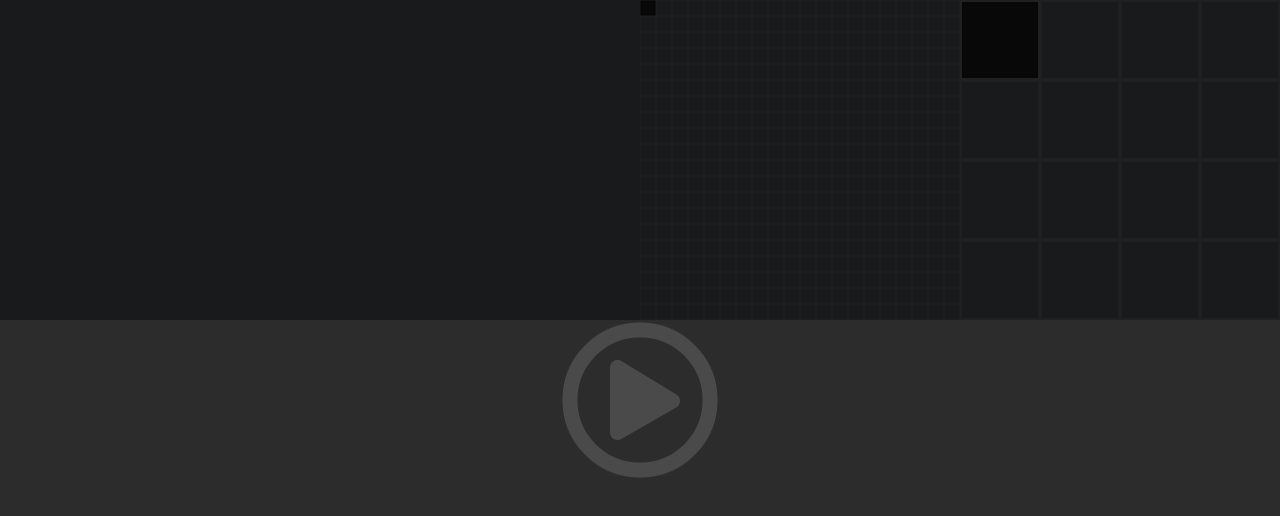
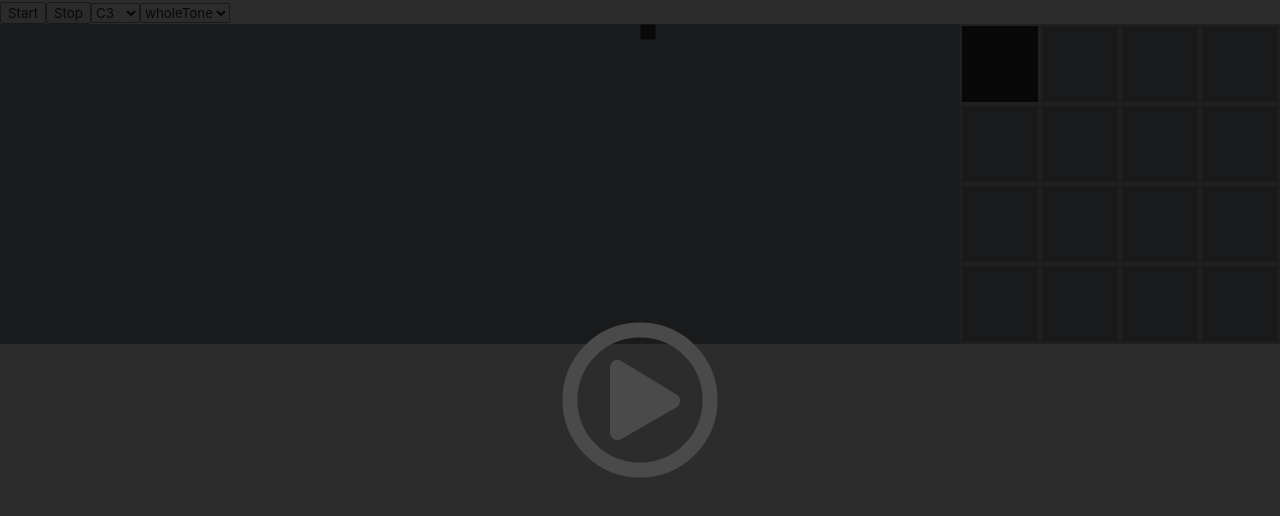
Before and after one commit to wwerner/piep, a React (Vite) app: page / in a window 1280 px wide. Shown: the top 516 px of the page. Built offline with nearby package versions, Linux system fonts and the light colour scheme.

Commit message:
Make scale and root selectable

```diff
--- a/src/App.tsx
+++ b/src/App.tsx
@@ -4,7 +4,8 @@ import { useEffect, useState } from "react";
 
 import * as Tone from "tone";
 import { PolkadotsAnimated } from "./components";
-import { Scales, useSynth } from "./components/Audio";
+import { Note, Scales, Scale, useSynth, RootNotes } from "./components/Audio";
+import { Controls } from "./components/Controls";
 import { Pixels } from "./components/Pixels";
 import { Polkadots } from "./components/Polkadots";
 import { Palettes } from "./components/Video";
@@ -20,10 +21,15 @@ const App = () => {
   const [currentDigit, setCurrentDigit] = useState<number>(0);
   const [time, setTime] = useState<Tone.Unit.Time>(0);
 
-  useSynth(currentDigit, time, Scales.wholeTone, "D#3");
+  const [scale, setScale] = useState<Scale>(Scales.wholeTone);
+  const [root, setRoot] = useState<Note>("C3");
 
-  useEffect(() => {
-    if (started) {
+  useSynth(currentDigit, time, scale, root);
+  const stopAudio = () => {
+    Tone.Transport.stop().cancel(0);
+  };
+
+  const startAudio = () => {
     Tone.start()
       .then(() =>
         new Tone.Loop((time) => {
@@ -36,8 +42,13 @@ const App = () => {
       })
       .catch((err) => {
         console.error(err);
-          Tone.Transport.stop().cancel(0);
+        stopAudio();
       });
+  };
+
+  useEffect(() => {
+    if (started) {
+      startAudio();
     }
   }, [started]);
 
@@ -55,9 +66,17 @@ const App = () => {
           </i>
         </div>
       </div>
+      <div className="controls">
+        <Controls
+          root={root}
+          onSelectRoot={setRoot}
+          scale={scale}
+          onSelectScale={setScale}
+          onStart={startAudio}
+          onStop={stopAudio}
+        />
+      </div>
       <div className="columns is-gapless is-multiline">
-        {/*
-         */}
         <div className="column is-3">
           <PolkadotsAnimated
             digit={currentDigit}
--- a/src/components/Audio.tsx
+++ b/src/components/Audio.tsx
@@ -19,7 +19,7 @@ export type Note =
 "C11"| "C#11"| "D11"| "D#11"| "E11"| "E#11"| "F11"| "F#11"| "G11"| "G#11"| "A11"| "A#11"
 
 // prettier-ignore
-export const NOTES : Note[] = [
+export const Notes : Note[] = [
   "C0", "C#0", "D0", "D#0", "E0", "E#0", "F0", "F#0", "G0", "G#0", "A0", "A#0",
   "C1", "C#1", "D1", "D#1", "E1", "E#1", "F1", "F#1", "G1", "G#1", "A1", "A#1",
   "C2", "C#2", "D2", "D#2", "E2", "E#2", "F2", "F#2", "G2", "G#2", "A2", "A#2",
@@ -33,12 +33,16 @@ export const NOTES : Note[] = [
   "C10", "C#10", "D10", "D#10", "E10", "E#10", "F10", "F#10", "G10", "G#10", "A10", "A#10",
   "C11", "C#11", "D11", "D#11", "E11", "E#11", "F11", "F#11", "G11", "G#11", "A11", "A#11",
 ];
-const BASE_NOTE_IDX = 48; // C4
 
+// prettier-ignore
+export const RootNotes : Note[] = [
+  "C3", "C#3", "D3", "D#3", "E3", "E#3", "F3", "F#3", "G3", "G#3", "A3", "A#3",
+  "C4", "C#4", "D4", "D#4", "E4", "E#4", "F4", "F#4", "G4", "G#4", "A4", "A#4",
+]
 // describes the scale in intervals starting from the root node
-export type scale = number[];
+export type Scale = number[];
 
-export const Scales: Record<string, scale> = {
+export const Scales: Record<string, Scale> = {
   chromatic: [0, 1, 2, 3, 4, 5, 6, 7, 8, 9, 10, 11],
   wholeTone: [0, 2, 4, 6, 8, 10, 12],
   major: [0, 2, 4, 5, 7, 9, 11, 12], //  T-T-S-T-T-T-S
@@ -48,10 +52,10 @@ export const Scales: Record<string, scale> = {
 export const useSynth = (
   digit: number,
   time: Tone.Unit.Time,
-  scale: scale = Scales.chromatic,
+  scale: Scale = Scales.chromatic,
   root: Note = "C4"
 ) => {
-  const rootNoteIdx = NOTES.findIndex((n) => n === root);
+  const rootNoteIdx = Notes.findIndex((n) => n === root);
   const [synth, setSynth] = useState<Tone.PolySynth | undefined>(undefined);
 
   const cache = useCache(digit, 1);
@@ -63,10 +67,10 @@ export const useSynth = (
   useEffect(() => {
     if (synth) {
       synth.triggerAttackRelease(
-        cache.map((d) => NOTES[rootNoteIdx + scale[d % scale.length]]),
+        cache.map((d) => Notes[rootNoteIdx + scale[d % scale.length]]),
         `${digit ? digit : "8n"}`,
         time,
-        1/ (4 * cache.length ) // make sure we're not clipping, take note duration and simulationously played notes into account
+        1/ (4 * cache.length ) // make sure we're not clipping, take note duration/simulationously played notes into account
       );
     }
   }, [time]);
--- /dev/null
+++ b/src/components/Controls.tsx
@@ -0,0 +1,46 @@
+import React, { ChangeEventHandler, useEffect, useRef, useState } from "react";
+import { Note, RootNotes, Scale, Scales } from "./Audio";
+
+export type ControlsProps = {
+  onStart: () => void;
+  onStop: () => void;
+  root: Note;
+  scale: Scale;
+  onSelectRoot: (root: Note) => void;
+  onSelectScale: (scale: Scale) => void;
+};
+
+export const Controls = ({
+  onStart,
+  onStop,
+  root,
+  onSelectRoot,
+  onSelectScale,
+}: ControlsProps) => {
+  const setScale: ChangeEventHandler<HTMLSelectElement> = (e) =>
+    onSelectScale(Scales[e.target.value]);
+
+  const setRoot: ChangeEventHandler<HTMLSelectElement> = (e) =>
+    onSelectRoot(e.target.value as Note);
+
+  return (
+    <div>
+      <button onClick={onStart}>Start</button>
+      <button onClick={onStop}>Stop</button>
+      <select defaultValue={root}>
+        {RootNotes.map((n) => (
+          <option value={n} key={n}>
+            {n}
+          </option>
+        ))}
+      </select>
+      <select onChange={setScale} defaultValue="wholeTone">
+        {Object.keys(Scales).map((s) => (
+          <option value={s} key={s}>
+            {s}
+          </option>
+        ))}
+      </select>
+    </div>
+  );
+};
```
Lines whose indentation alone changed are shown as unchanged.
